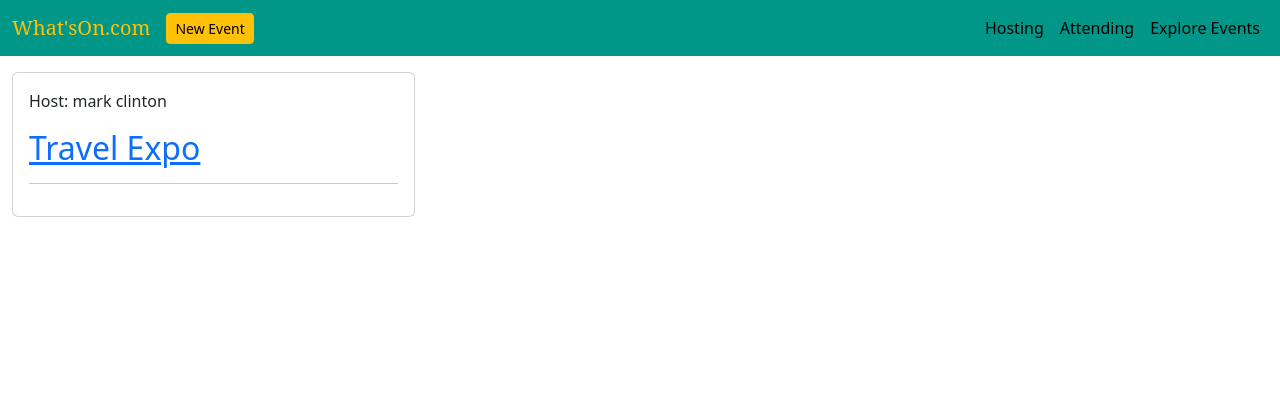
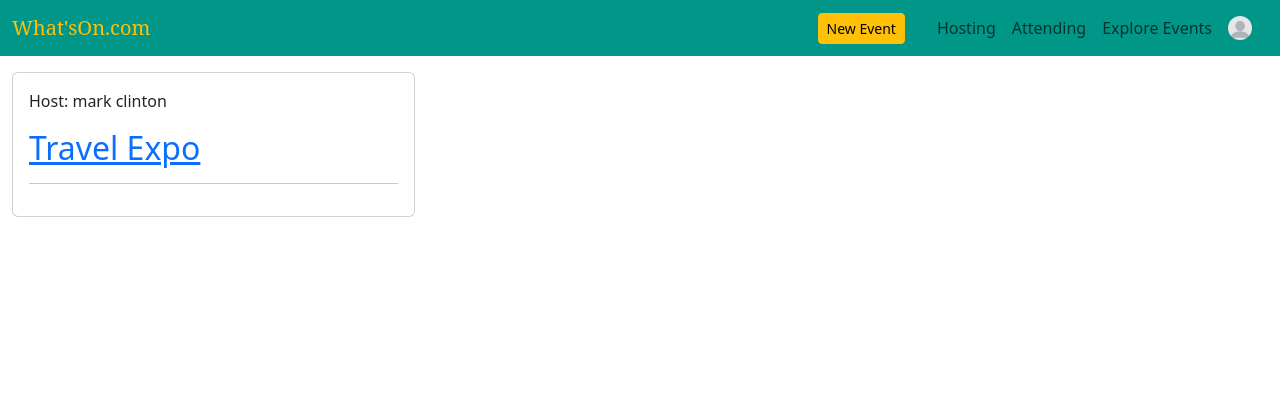
Before and after one commit to MarkClinton/whats-on, a Django app: page / in a window 1280 px wide. Shown: the top 420 px of the page. Run offline with Django 5.2, Linux system fonts and the light colour scheme; data comes from the database, SQL or seed files in the repository; some web fonts are replaced.

Commit message:
feat: new styling and layout on base.html

```diff
--- a/static/css/styles.css
+++ b/static/css/styles.css
@@ -14,3 +14,8 @@
     font-style: normal;
     color: #FFC107;
 }
+
+.header-img {
+    height: 40px;
+    border-radius: 50%;
+}
--- a/templates/base.html
+++ b/templates/base.html
@@ -26,29 +26,37 @@
 
 <body class="d-flex flex-column h-100 main-bg">
 
-    <!--Navigation-->
-    <nav class="navbar navbar-expand-lg navbar-light header-bg">
+    <nav class="navbar navbar-expand-lg header-bg">
         <div class="container-fluid">
             <a class="navbar-brand" href="{% url 'home' %}"><span class="brand">What'sOn.com</span></a>
-            <button class="navbar-toggler" type="button" data-bs-toggle="collapse" data-bs-target="#navbarText"
-                aria-controls="navbarText" aria-expanded="false" aria-label="Toggle navigation">
+            <button class="navbar-toggler" type="button" data-bs-toggle="collapse"
+                data-bs-target="#navbarSupportedContent" aria-controls="navbarSupportedContent" aria-expanded="false"
+                aria-label="Toggle navigation">
                 <span class="navbar-toggler-icon"></span>
             </button>
-            <button type="button" class="btn btn-warning btn-sm btn-main">New
-                Event</button>
-            <div class="collapse navbar-collapse" id="navbarText">
-                <ul class="navbar-nav ms-auto mb-2 mb-lg-0">
+            <div class="collapse navbar-collapse" id="navbarSupportedContent">
+                <button type="button" class="btn btn-warning btn-sm btn-main ms-auto me-4">New Event</button>
+                <ul class="navbar-nav me-2 mb-2 mb-lg-0">
                     <li class="nav-item">
-                        <a class="nav-link {% if request.path == home_url %}active{% endif %}" aria-current="page"
+                        <a class="nav-link {% if request.path == boo %}active{% endif %}" aria-current="page"
                             href="#">Hosting</a>
                     </li>
                     <li class="nav-item">
-                        <a class="nav-link {% if request.path == home_url %}active{% endif %}" aria-current="page"
-                            href="#">Attending</a>
+                        <a class="nav-link {% if request.path == boo %}active{% endif %}" href="#">Attending</a>
                     </li>
                     <li class="nav-item">
-                        <a class="nav-link {% if request.path == home_url %}active{% endif %}" aria-current="page"
-                            href="#">Explore Events</a>
+                        <a class="nav-link {% if request.path == boo %}active{% endif %}" href="#">Explore
+                            Events</a>
+                    </li>
+                    <li class="nav-item dropdown">
+
+                        <img src="{% static 'images/pp.webp' %}" alt="Logo" class="header-img nav-link dropdown-toggle"
+                            href="#" role="button" data-bs-toggle="dropdown">
+
+                        <ul class="dropdown-menu dropdown-menu-end">
+                            <li><a class="dropdown-item" href="#">My Profile</a></li>
+                            <li><a class="dropdown-item" href="#">Sign Out</a></li>
+                        </ul>
                     </li>
                 </ul>
             </div>
--- a/whatson/settings.py
+++ b/whatson/settings.py
@@ -27,7 +27,7 @@ TEMPLATES_DIR = os.path.join(BASE_DIR, 'templates')
 SECRET_KEY = os.environ.get("SECRET_KEY")
 
 # SECURITY WARNING: don't run with debug turned on in production!
-DEBUG = True
+DEBUG = False
 
 ALLOWED_HOSTS = ['.herokuapp.com', '127.0.0.1']
 
```
Also changed, not shown: static/images/pp.webp (added).
